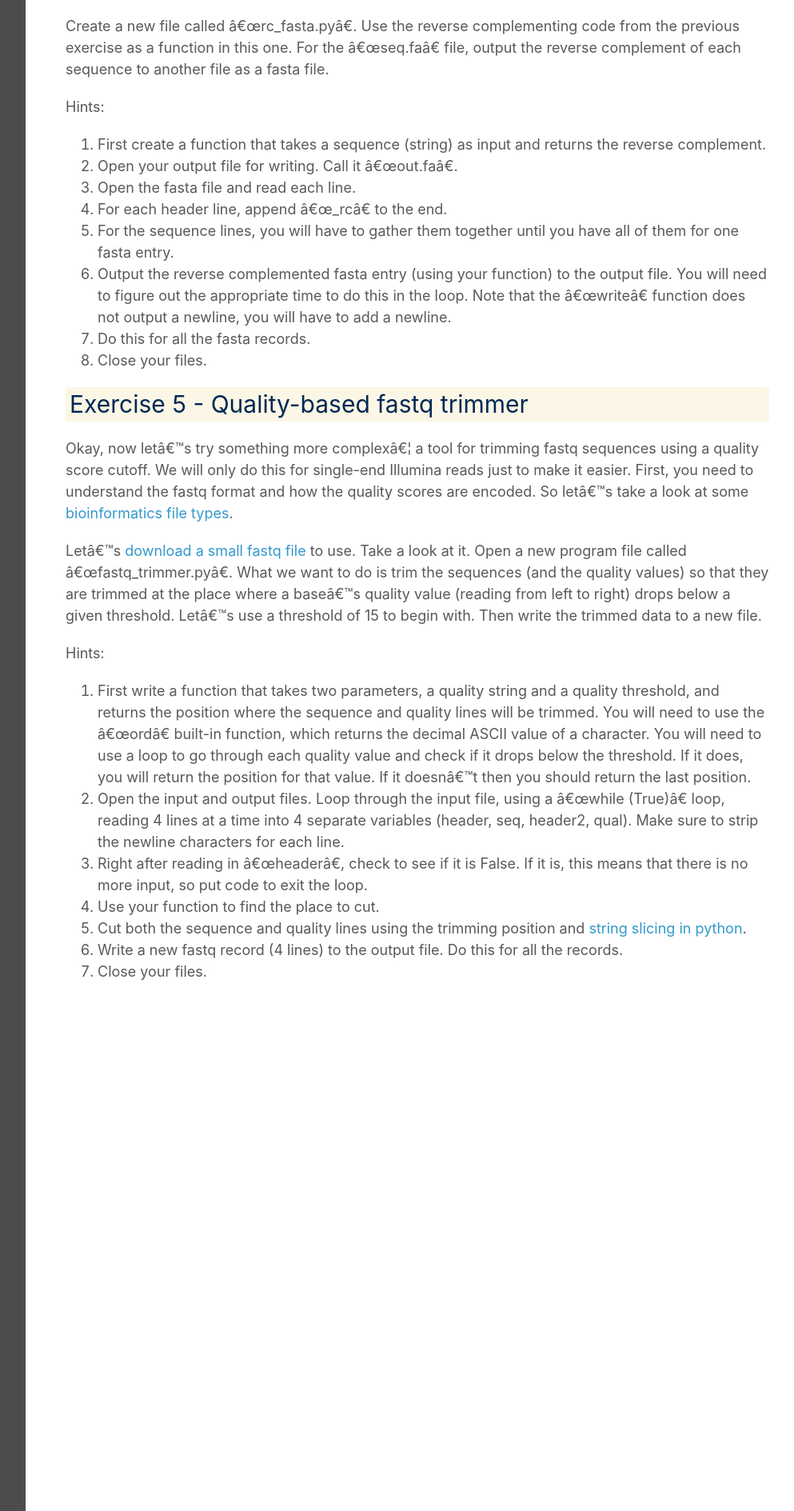
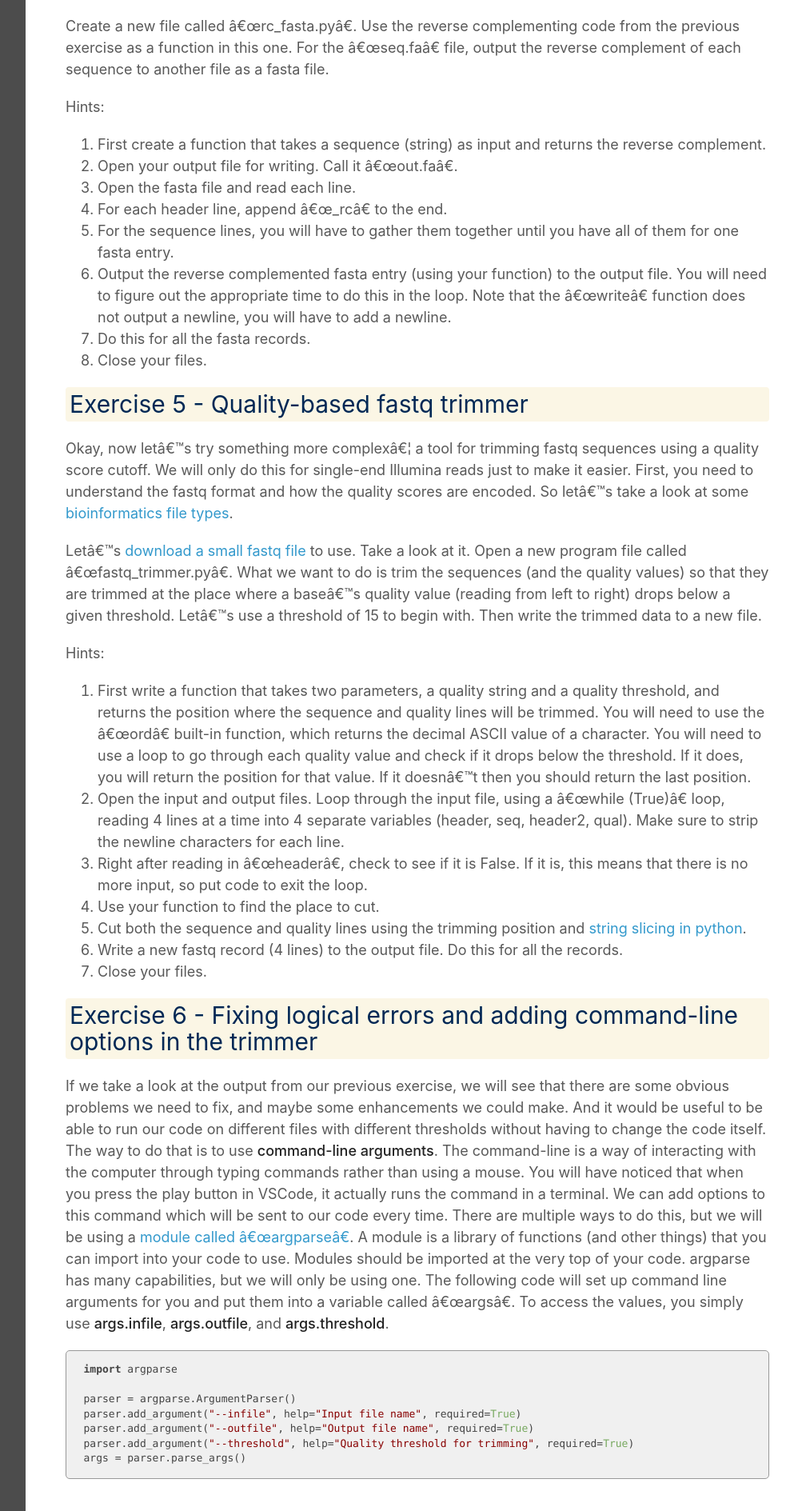
Before and after one commit to ucdavis-bioinformatics-training/2022-Feb-Introduction-To-Python-For-Bioinformatics, a Jekyll site: the page built from python/python4.md, in a window 1280 px wide. Shown: the part 1813-3702 px from the top of the page at 80% size, without its empty margins (268-1261 px from the left). Built offline with Jekyll 4.4.1, drawn with Linux system fonts in a browser that asks for light colours; our own code applies the rules of GitHub Pages for plain Markdown files.

Commit message:
adding docs

````diff
--- a/python/python4.md
+++ b/python/python4.md
@@ -67,3 +67,18 @@ Hints:
 4. Cut both the sequence and quality lines using the trimming position and [string slicing in python](https://www.geeksforgeeks.org/string-slicing-in-python/).
 5. Write a new fastq record (4 lines) to the output file. Do this for all the records.
 6. Close your files.
+
+
+## Exercise 6 - Fixing logical errors and adding command-line options in the trimmer
+
+If we take a look at the output from our previous exercise, we will see that there are some obvious problems we need to fix, and maybe some enhancements we could make. And it would be useful to be able to run our code on different files with different thresholds without having to change the code itself. The way to do that is to use **command-line arguments**. The command-line is a way of interacting with the computer through typing commands rather than using a mouse. You will have noticed that when you press the play button in VSCode, it actually runs the command in a terminal. We can add options to this command which will be sent to our code every time. There are multiple ways to do this, but we will be using a [module called "argparse"](https://docs.python.org/3/howto/argparse.html). A module is a library of functions (and other things) that you can import into your code to use. Modules should be imported at the very top of your code. argparse has many capabilities, but we will only be using one. The following code will set up command line arguments for you and put them into a variable called "args". To access the values, you simply use **args.infile**, **args.outfile**, and **args.threshold**.
+
+```
+import argparse
+
+parser = argparse.ArgumentParser()
+parser.add_argument("--infile", help="Input file name", required=True)
+parser.add_argument("--outfile", help="Output file name", required=True)
+parser.add_argument("--threshold", help="Quality threshold for trimming", required=True)
+args = parser.parse_args()
+```
````
